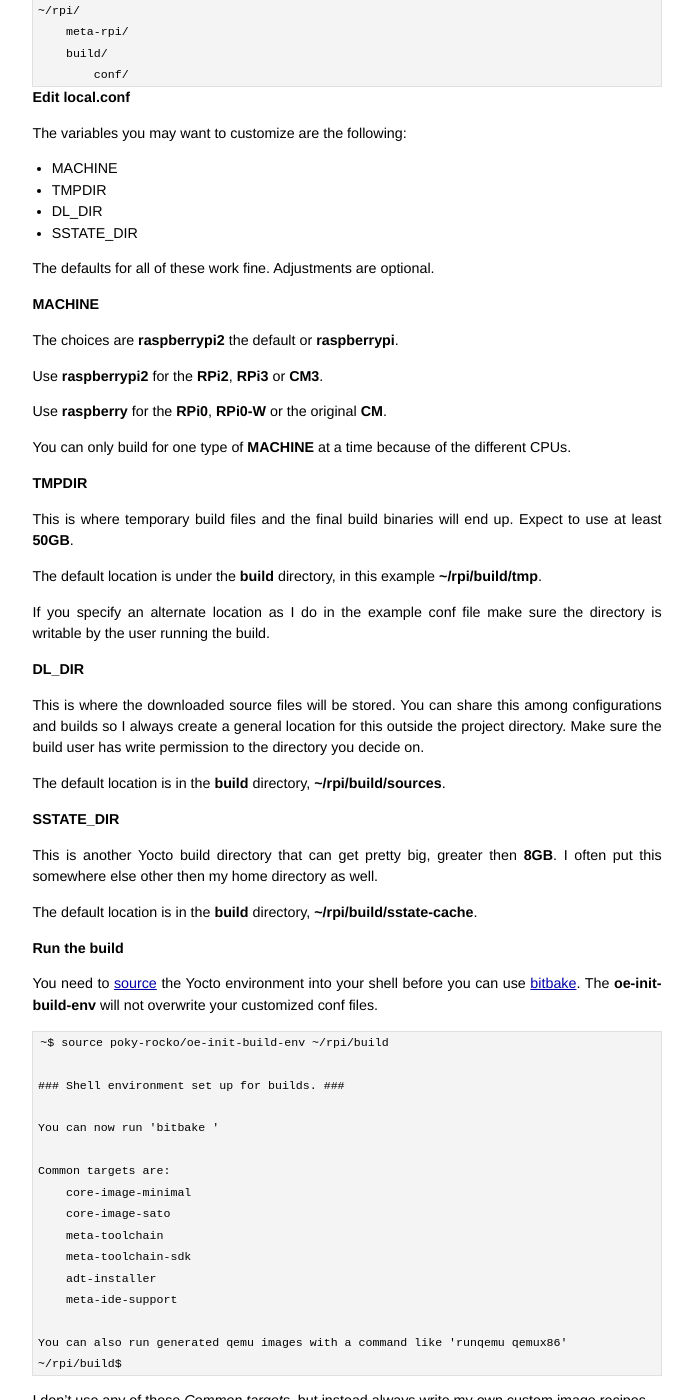
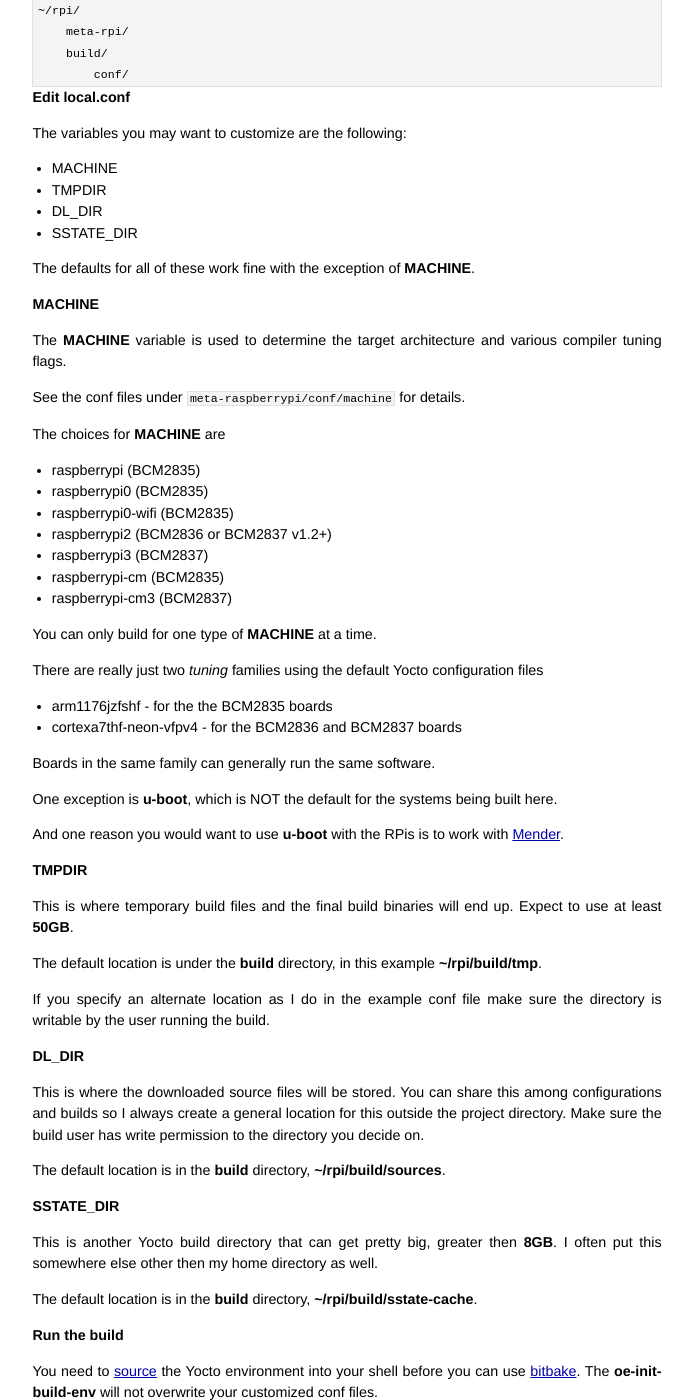
Before and after one commit to jumpnow/jumpnowtek-site, a Jekyll site: the page built from _posts/2015-12-04-Raspberry-Pi-Systems-with-Yocto.md, in a window 1280 px wide and 1400 px high, scrolled down 4408 px. Shown: the whole window, without its empty margins (293-986 px from the left). Built offline with Jekyll 4.4.1, drawn with Linux system fonts in a browser that asks for light colours; some of the changed text lies outside the part shown.

Commit message:
Add some MACHINE notes to rpi yocto doc

```diff
--- a/_posts/2015-12-04-Raspberry-Pi-Systems-with-Yocto.md
+++ b/_posts/2015-12-04-Raspberry-Pi-Systems-with-Yocto.md
@@ -211,17 +211,36 @@
 - SSTATE\_DIR
 
 
-The defaults for all of these work fine. Adjustments are optional.
+The defaults for all of these work fine with the exception of **MACHINE**.
 
 ##### MACHINE
 
-The choices are **raspberrypi2** the default or **raspberrypi**.
+The **MACHINE** variable is used to determine the target architecture and various compiler tuning flags.
 
-Use **raspberrypi2** for the **RPi2**, **RPi3** or **CM3**.
+See the conf files under `meta-raspberrypi/conf/machine` for details.
 
-Use **raspberry** for the **RPi0**, **RPi0-W** or the original **CM**.
+The choices for **MACHINE** are
 
-You can only build for one type of **MACHINE** at a time because of the different CPUs.
+* raspberrypi (BCM2835)
+* raspberrypi0 (BCM2835)
+* raspberrypi0-wifi (BCM2835)
+* raspberrypi2 (BCM2836 or BCM2837 v1.2+)
+* raspberrypi3 (BCM2837)
+* raspberrypi-cm (BCM2835)
+* raspberrypi-cm3 (BCM2837)
+
+You can only build for one type of **MACHINE** at a time.
+
+There are really just two *tuning* families using the default Yocto configuration files
+
+* arm1176jzfshf - for the the BCM2835 boards
+* cortexa7thf-neon-vfpv4 - for the BCM2836 and BCM2837 boards
+
+Boards in the same family can generally run the same software.
+
+One exception is **u-boot**, which is NOT the default for the systems being built here.
+
+And one reason you would want to use **u-boot** with the RPis is to work with [Mender][mender-io].
 
 ##### TMPDIR
 
@@ -615,3 +634,4 @@
 [raspi2fb]: https://github.com/AndrewFromMelbourne/raspi2fb
 [jumpnow-buildroot]: http://www.jumpnowtek.com/rpi/Raspberry-Pi-Systems-with-Buildroot.html
 [code-qt-io]: http://code.qt.io/cgit/
+[mender-io]: https://mender.io/
```
Also changed, not shown: other parts of _posts/2015-12-04-Raspberry-Pi-Systems-with-Yocto.md (+2 -2 lines).
